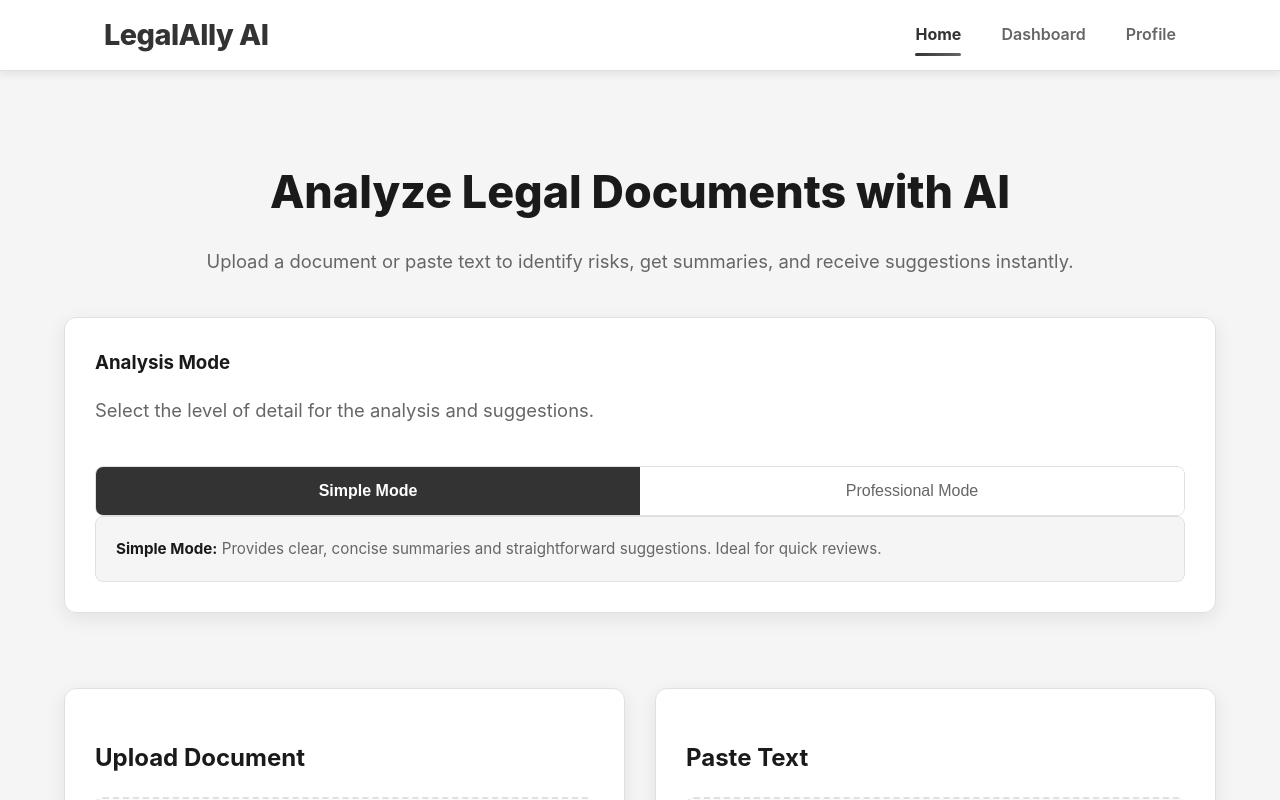
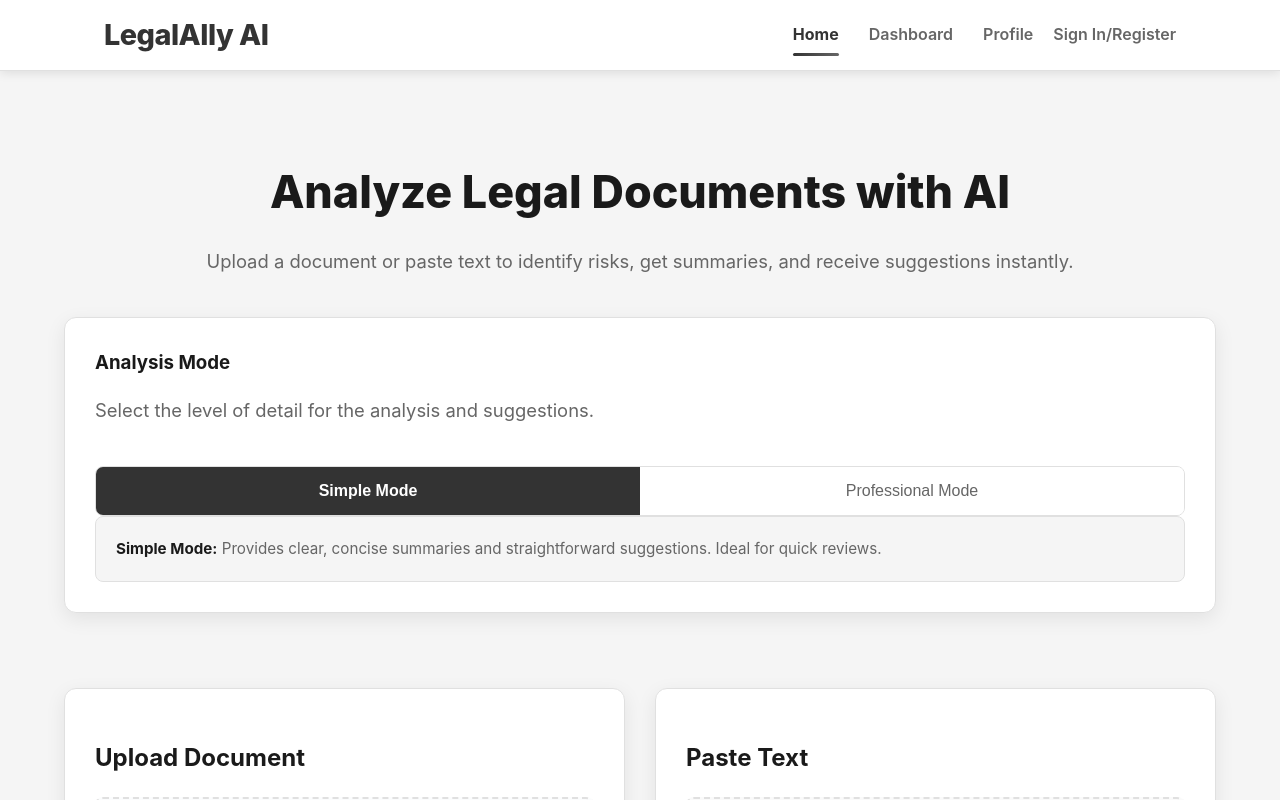
Before and after one commit to Irfan-Hussain107/AI-Legal-Advisor, a React (Vite) app in the folder frontend/: page / in a window 1280 px wide. Shown: the top 800 px of the page. Built offline with nearby package versions, Linux system fonts and the light colour scheme; no server answers.

Commit message:
added sighin register option

```diff
--- a/frontend/src/App.jsx
+++ b/frontend/src/App.jsx
@@ -18,6 +18,9 @@ const Header = ({ activePage, setActivePage }) => {
         <header>
             <nav>
                 <div className="logo">LegalAlly AI</div>
+
+                {/* Group nav items and auth buttons together */}
+                <div className="nav-right">
                     <ul>
                         {navItems.map(item => (
                             <li key={item}>
@@ -36,6 +39,11 @@ const Header = ({ activePage, setActivePage }) => {
                             </li>
                         ))}
                     </ul>
+
+                    <div className="auth-buttons">
+                        <a href="#signin" className="auth-link signin">Sign In/Register</a>
+                    </div>
+                </div>
             </nav>
         </header>
     );
--- a/frontend/src/index.css
+++ b/frontend/src/index.css
@@ -1423,3 +1423,41 @@ textarea:focus {
 .panel {
   margin: 0;      /* remove outer spacing */
 }
+.auth-buttons{
+  padding-left: 0px;
+  margin-left: 0px;
+}
+
+nav {
+  display: flex !important;
+  justify-content: space-between !important;
+  align-items: center !important;
+  flex-wrap: nowrap !important; /* Prevent wrapping */
+}
+
+.nav-right {
+  display: flex !important;
+  align-items: center !important;
+  gap: 20px !important;
+  flex-wrap: nowrap !important; /* Keep items on same line */
+}
+
+nav ul {
+  display: flex !important;
+  gap: 30px !important;
+  margin: 0 !important;
+  padding: 0 !important;
+  list-style: none !important;
+  flex-wrap: nowrap !important;
+}
+
+.auth-buttons {
+  display: flex !important;
+  align-items: center !important;
+  white-space: nowrap !important; /* Prevent text wrapping */
+}
+
+.auth-link {
+  white-space: nowrap !important;
+  flex-shrink: 0 !important; /* Prevent shrinking */
+}
```
Lines whose indentation alone changed are shown as unchanged.
